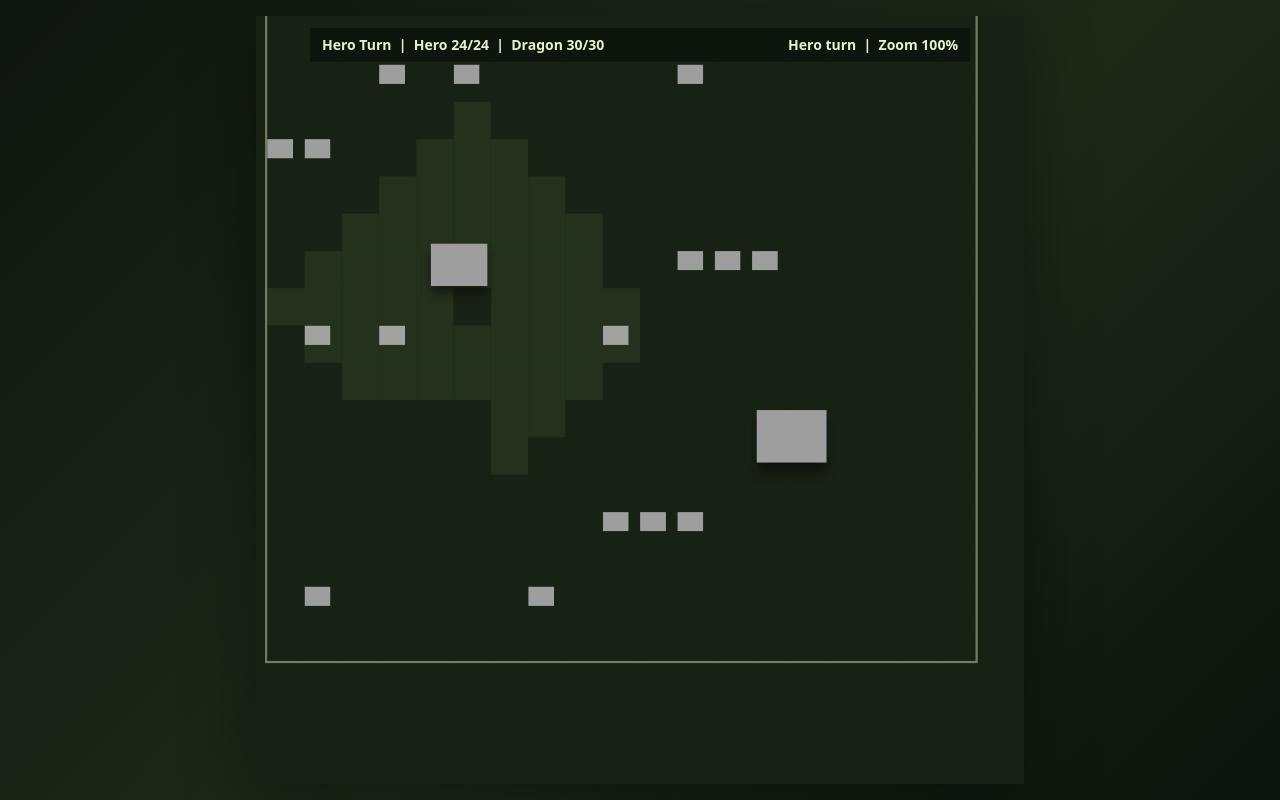
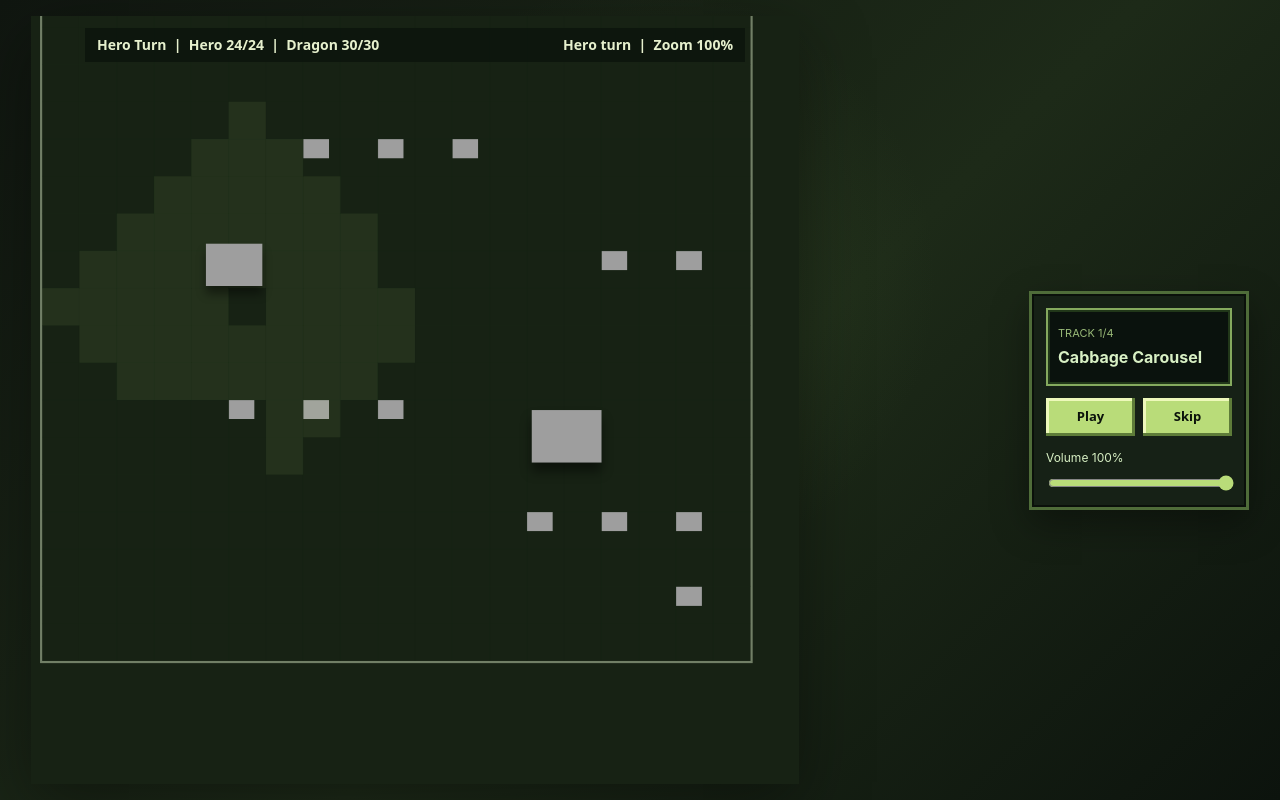
Before and after one commit to zach1020/cappytop_game, a React (Vite) app: page / in a window 1280 px wide. Built offline with nearby package versions, Linux system fonts and the light colour scheme.

Commit message:
gitignore and updates

```diff
--- a/src/main.jsx
+++ b/src/main.jsx
@@ -34,6 +34,7 @@ const INITIAL_DRAGON_CELL = { col: 14, row: 14 };
 const TRACKS = [
   { title: 'Cabbage Carousel', file: '__Cabbage Carousel__.wav' },
   { title: 'Glitch Anthem', file: 'Glitch Anthem.wav' },
+  { title: 'Glitch Orchard', file: 'Glitch Orchard.wav' },
   { title: 'Soldered Stardust', file: 'Soldered Stardust.wav' },
 ];
 
@@ -272,6 +273,8 @@ function App() {
     setCurrentTrack((track) => (track + 1) % TRACKS.length);
     setIsPlaying(true);
   }
+
+  const track = TRACKS[currentTrack];
 
   useEffect(() => {
     const canvas = canvasRef.current;
@@ -1131,7 +1134,39 @@ function App() {
 
   return (
     <main>
-      <canvas ref={canvasRef} aria-label="19 by 19 turn-based RPG board" />
+      <section className="game-shell">
+        <canvas ref={canvasRef} aria-label="19 by 19 turn-based RPG board" />
+        <aside className="music-player" aria-label="Music player">
+          <audio
+            ref={audioRef}
+            src={`/${encodeURIComponent(track.file)}`}
+            preload="auto"
+            onEnded={onTrackEnded}
+          />
+          <div className="player-screen">
+            <span className="track-label">Track {currentTrack + 1}/{TRACKS.length}</span>
+            <strong>{track.title}</strong>
+          </div>
+          <div className="player-buttons">
+            <button type="button" onClick={playPauseMusic}>
+              {isPlaying ? 'Pause' : 'Play'}
+            </button>
+            <button type="button" onClick={skipTrack}>
+              Skip
+            </button>
+          </div>
+          <label className="volume-control">
+            <span>Volume {Math.round(volume * 100)}%</span>
+            <input
+              type="range"
+              min="0"
+              max="100"
+              value={Math.round(volume * 100)}
+              onChange={(event) => setVolume(Number(event.target.value) / 100)}
+            />
+          </label>
+        </aside>
+      </section>
     </main>
   );
 }
--- a/src/styles.css
+++ b/src/styles.css
@@ -25,16 +25,27 @@ body {
 main {
   width: 100%;
   height: 100%;
-  display: grid;
-  place-items: center;
+  display: flex;
+  align-items: center;
+  justify-content: center;
   background:
     radial-gradient(circle at 50% 35%, rgba(89, 124, 62, 0.2), transparent 36%),
     linear-gradient(135deg, #101610 0%, #1d2a18 55%, #0c130d 100%);
+  padding: 16px;
+}
+
+.game-shell {
+  display: grid;
+  grid-template-columns: minmax(420px, 1fr) 220px;
+  align-items: center;
+  gap: 18px;
+  max-width: 1218px;
+  width: 100%;
 }
 
 canvas {
   display: block;
-  max-width: calc(100vw - 32px);
+  max-width: min(calc(100vw - 286px), calc(100vh - 32px));
   max-height: calc(100vh - 32px);
   cursor: pointer;
   image-rendering: auto;
@@ -42,3 +53,93 @@ canvas {
   user-select: none;
   box-shadow: 0 20px 64px rgba(0, 0, 0, 0.38);
 }
+
+.music-player {
+  width: 220px;
+  padding: 14px;
+  color: #d8f0c4;
+  background: #162116;
+  border: 3px solid #4f6c39;
+  box-shadow:
+    inset 0 0 0 2px #0a100a,
+    0 14px 34px rgba(0, 0, 0, 0.35);
+  image-rendering: pixelated;
+}
+
+.player-screen {
+  min-height: 78px;
+  padding: 10px;
+  display: flex;
+  flex-direction: column;
+  justify-content: center;
+  gap: 8px;
+  background: #0a120d;
+  border: 2px solid #85aa5e;
+  box-shadow: inset 0 0 0 2px #213719;
+}
+
+.track-label {
+  color: #98b977;
+  font-size: 11px;
+  text-transform: uppercase;
+}
+
+.player-screen strong {
+  font-size: 16px;
+  line-height: 1.15;
+}
+
+.player-buttons {
+  display: grid;
+  grid-template-columns: 1fr 1fr;
+  gap: 8px;
+  margin-top: 12px;
+}
+
+.player-buttons button {
+  min-height: 38px;
+  color: #0b120b;
+  background: #b9dc79;
+  border: 0;
+  box-shadow:
+    inset -3px -3px 0 #5e7c39,
+    inset 3px 3px 0 #edf8ba;
+  font: 700 13px/1 system-ui, sans-serif;
+  cursor: pointer;
+}
+
+.player-buttons button:active {
+  transform: translate(1px, 1px);
+}
+
+.volume-control {
+  display: grid;
+  gap: 8px;
+  margin-top: 14px;
+  font-size: 12px;
+}
+
+.volume-control input {
+  width: 100%;
+  accent-color: #b9dc79;
+}
+
+@media (max-width: 820px) {
+  body {
+    overflow: auto;
+  }
+
+  .game-shell {
+    grid-template-columns: 1fr;
+    justify-items: center;
+  }
+
+  canvas {
+    max-width: calc(100vw - 32px);
+    max-height: calc(100vh - 160px);
+  }
+
+  .music-player {
+    width: min(100%, 420px);
+  }
+}
```
Also changed, not shown: 4 other files (tests, documents, lock files or other folders).
